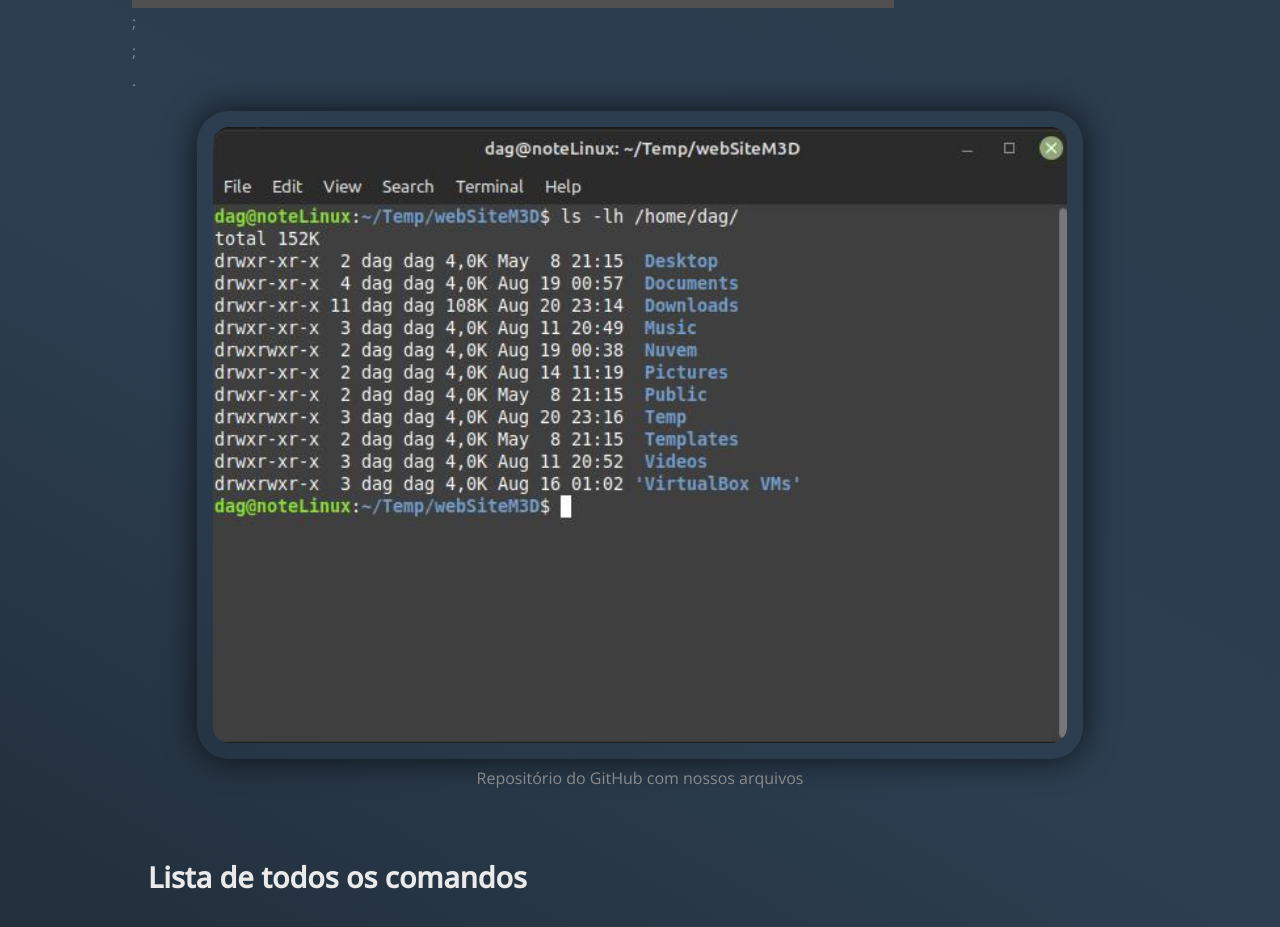
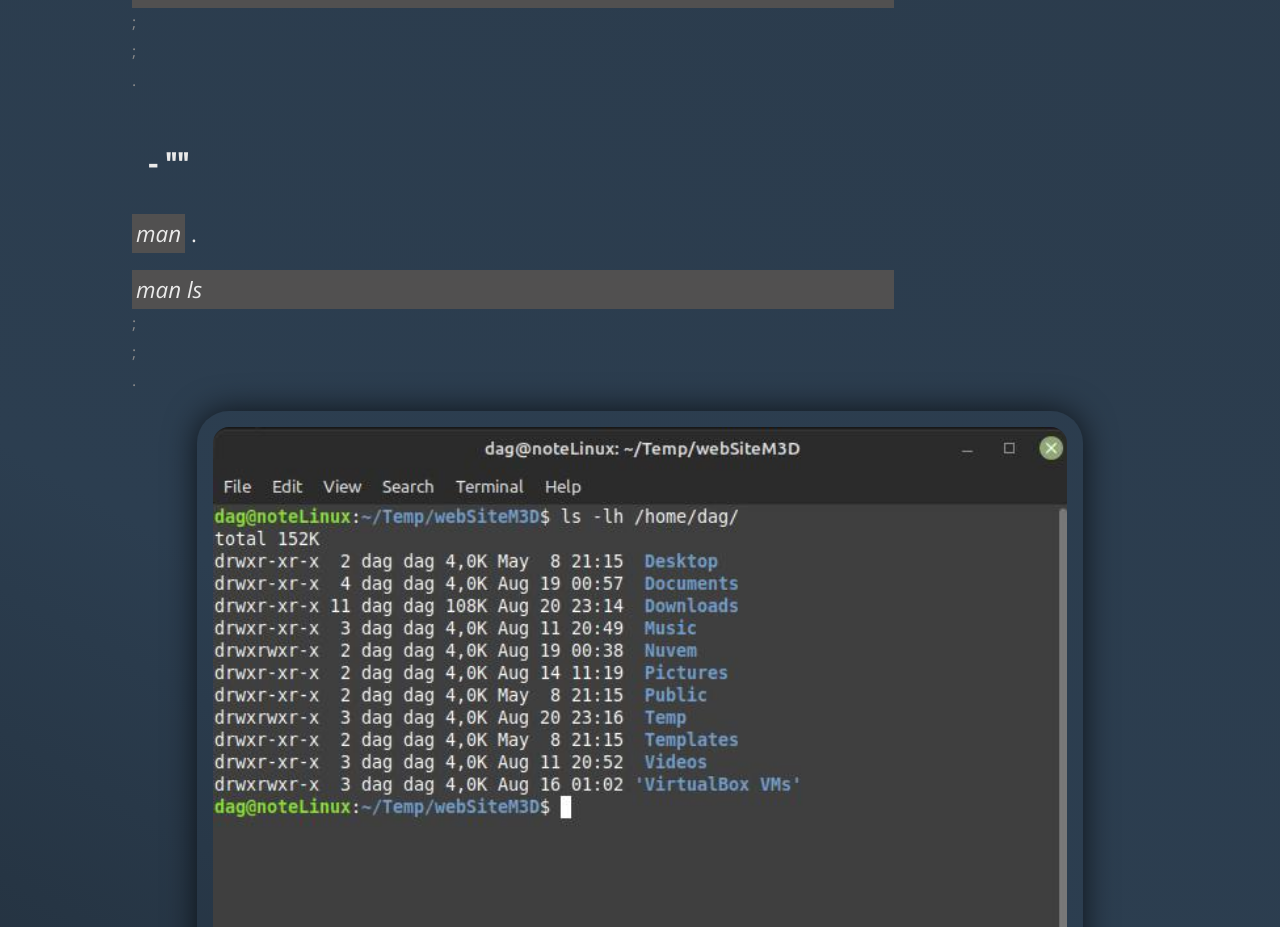
Before and after one commit to Dener-Garcia/site-m3d-servicos-design-vanillaJS, a plain HTML site: page blogger/linux/domine-terminal.html in a window 1280 px wide. Shown: the part 9190-10117 px from the top of the page. Drawn offline with nearby package versions, Linux system fonts and the light colour scheme.

Commit message:
test Replit

```diff
--- a/blogger/linux/domine-terminal.html
+++ b/blogger/linux/domine-terminal.html
@@ -292,6 +292,16 @@
                 <figcaption>;</figcaption>
                 <figcaption>.</figcaption>
 
+                <h3 id="stepxxx"> - ""</h3>
+
+                <p> <code>man</code> .
+                </p>
+
+                <code>man ls</code>
+                <figcaption>;</figcaption>
+                <figcaption>;</figcaption>
+                <figcaption>.</figcaption>
+
                 <figure>
                     <img src="/blogger/linux/domine-terminal/ls-lh-example.jpg" alt="Repositório com todos nossos arquivos após enviar para o github via linha comando">
                         <figcaption>Repositório do GitHub com nossos arquivos</figcaption>
```
Also changed, not shown: 2 other files.
